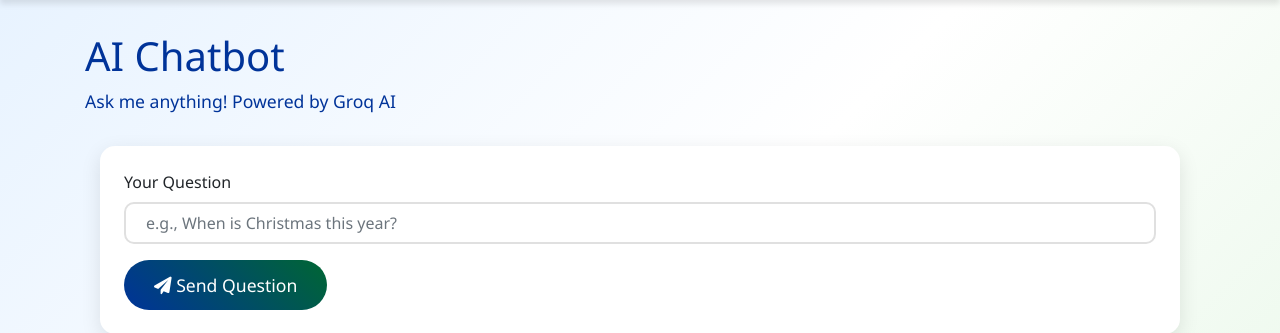
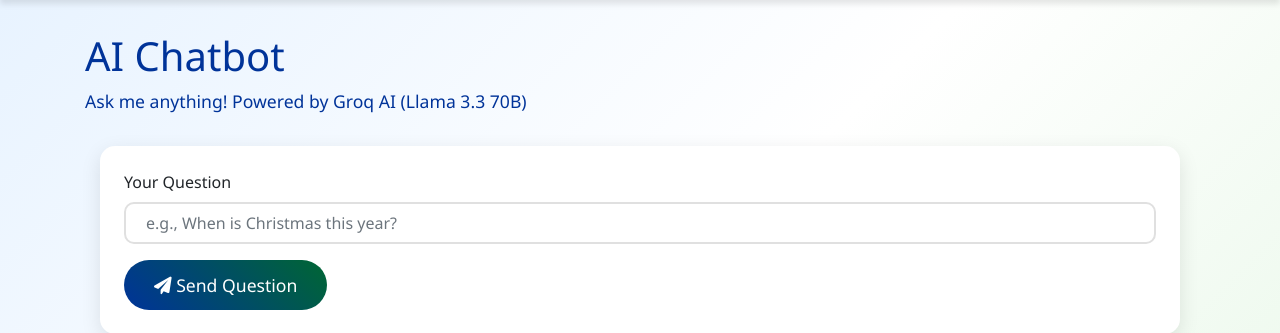
Before and after one commit to brookjackson1/jacksondemo6, a Flask app: page /chatbot in a window 1280 px wide. Shown: the part 76-409 px from the top of the page. Run offline with Flask 3, Linux system fonts and the light colour scheme; some libraries are stand-ins or nearby versions.

Commit message:
Fix chatbot: Update to current Groq model (llama-3.3-70b-versatile)
- Replace decommissioned llama3-8b-8192 model
- Update to llama-3.3-70b-versatile (current supported model)
- Fix chatbot not responding issue
- Update UI to show correct model name

🤖 Generated with [Claude Code](https://claude.com/claude-code)

Co-Authored-By: Claude <noreply@anthropic.com>

```diff
--- a/app/blueprints/chat.py
+++ b/app/blueprints/chat.py
@@ -25,7 +25,7 @@ def get_groq_response(question):
                     "content": question,
                 }
             ],
-            model="llama3-8b-8192",  # or mixtral-8x7b-32768
+            model="llama-3.3-70b-versatile",  # Updated to current model
         )
 
         return chat_completion.choices[0].message.content
--- a/app/templates/chat.html
+++ b/app/templates/chat.html
@@ -3,7 +3,7 @@
 {% block content %}
 
     <h1>AI Chatbot</h1>
-    <p class="lead">Ask me anything! Powered by Groq AI</p>
+    <p class="lead">Ask me anything! Powered by Groq AI (Llama 3.3 70B)</p>
 
 <div class="container mt-4">
     <div class="card chatbot-card">
```
